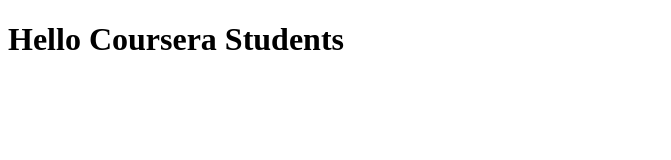
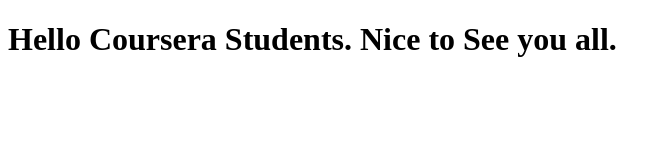
Before and after one commit to astiwari99/Learn-AngularJs, a plain HTML site: page index.html in a window 1280 px wide. Shown: the whole page, without its empty margins (0-671 px from the left). Drawn offline with Linux system fonts and the light colour scheme.

Commit message:
added index.html first web file

```diff
--- a/index.html
+++ b/index.html
@@ -4,6 +4,6 @@
 	<title>Hello Angular</title>
 </head>
 <body>
-	<h1>Hello Coursera Students</h1>
+	<h1>Hello Coursera Students. Nice to See you all.</h1>
 </body>
 </html>
```
